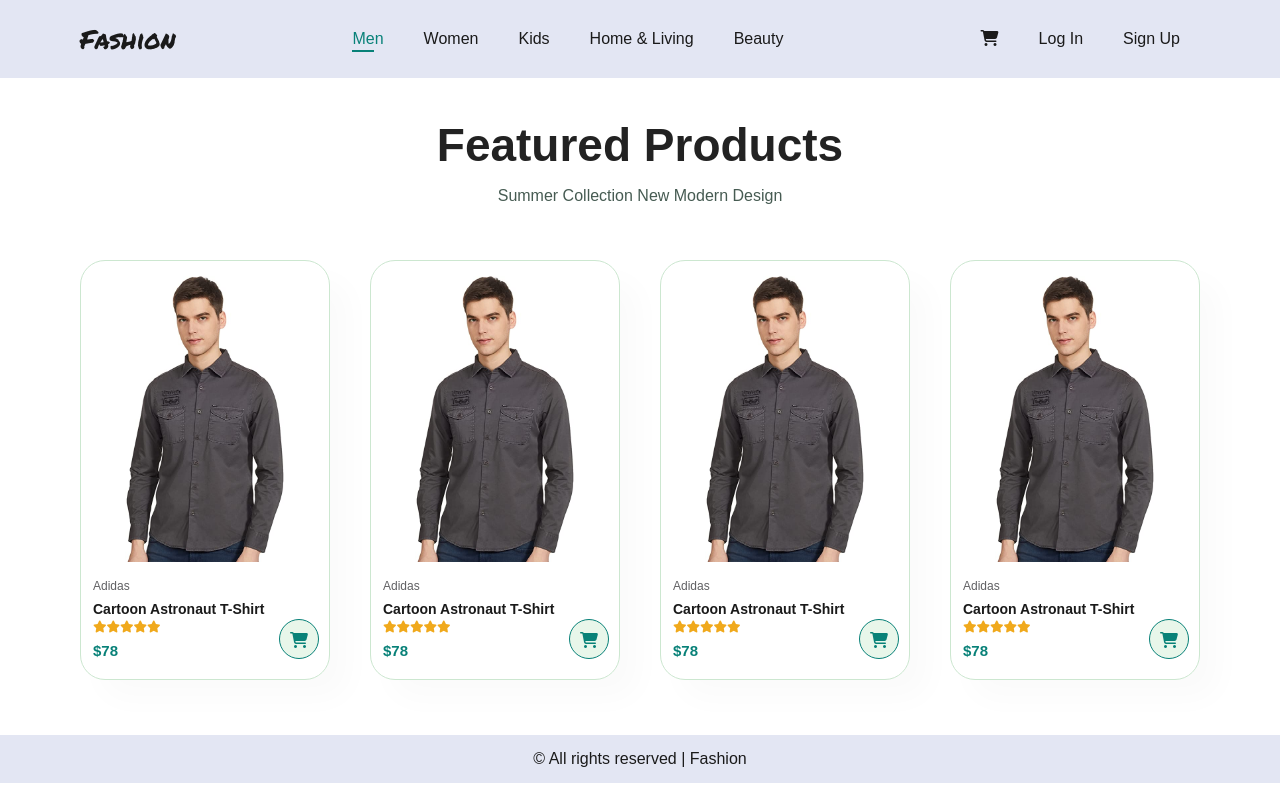
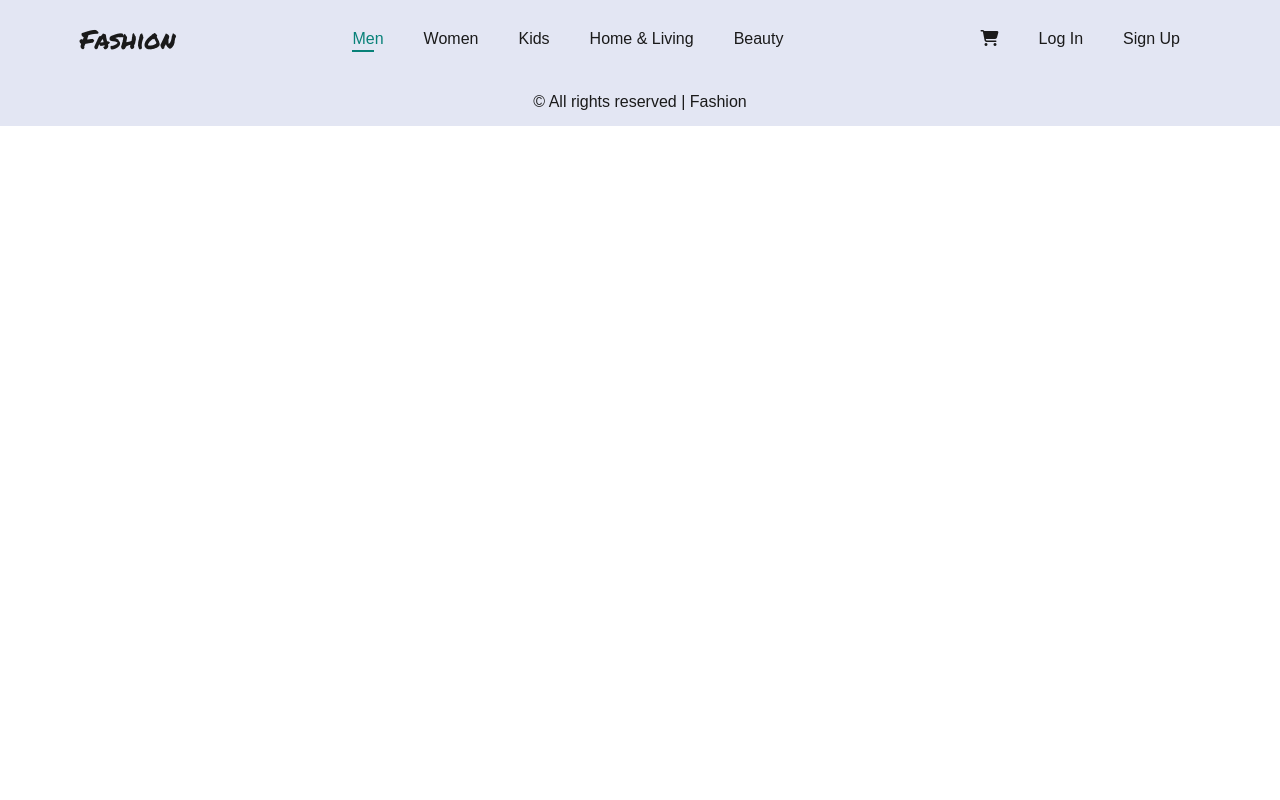
Before and after one commit to Alok-op/Ecommerce_Application, an Angular app in the folder frontend/: page / in a window 1280 px wide. Built offline with nearby package versions, Linux system fonts and the light colour scheme.

Commit message:
added lazy loading for modules

```diff
--- a/frontend/src/app/app-routing.module.ts
+++ b/frontend/src/app/app-routing.module.ts
@@ -1,7 +1,10 @@
 import { NgModule } from '@angular/core';
 import { RouterModule, Routes } from '@angular/router';
 
-const routes: Routes = [];
+const routes: Routes = [
+  { path: "products", loadChildren: () => import("./modules/products/products.module").then(m => m.ProductsModule) },
+  { path: "profile", loadChildren: () => import("./modules/profile/profile.module").then(m => m.ProfileModule) }
+];
 
 @NgModule({
   imports: [RouterModule.forRoot(routes)],
--- a/frontend/src/app/app.component.html
+++ b/frontend/src/app/app.component.html
@@ -1,4 +1,3 @@
 <app-header></app-header>
-<!-- <router-outlet></router-outlet> -->
-<app-products></app-products>
+<router-outlet></router-outlet>
 <app-footer></app-footer>
```
